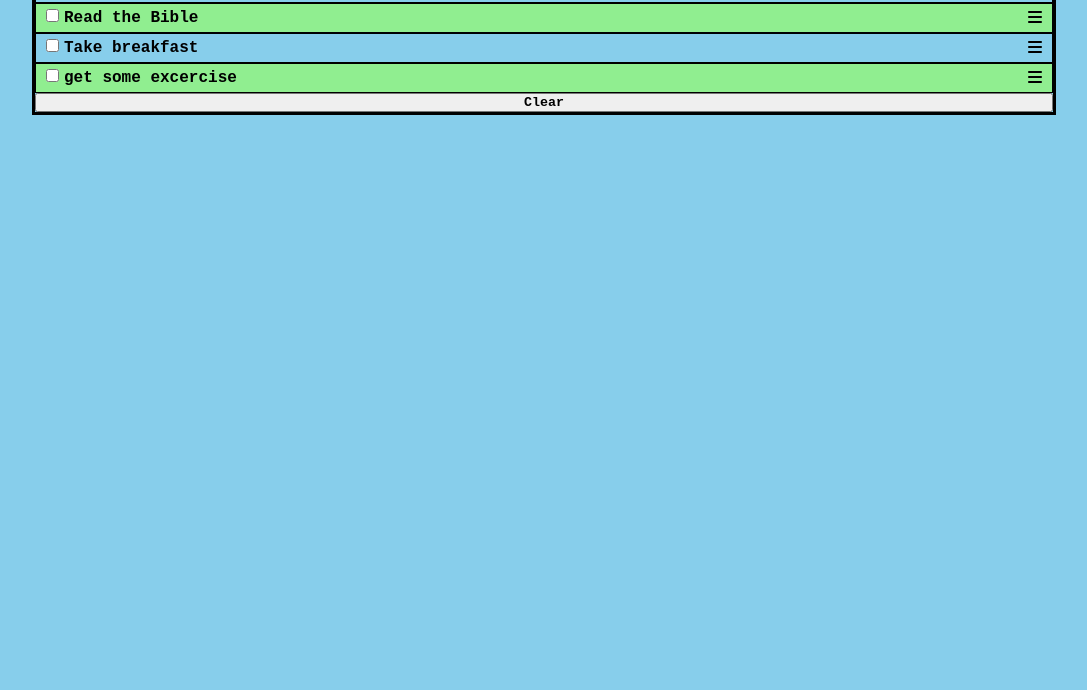
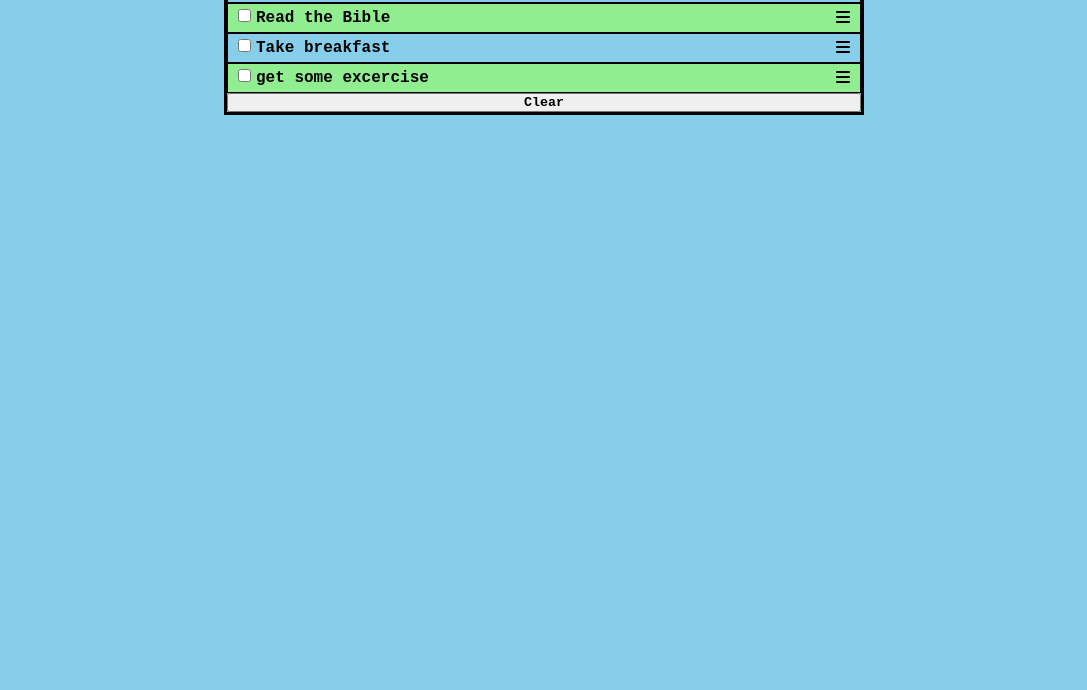
Before and after one commit to emmyobonyo/ToDoApp, a website built with webpack: page src/index.html in a window 1280 px wide. Shown: the part 110-800 px from the top of the page, without its empty margins (96-1183 px from the left). Built offline with nearby package versions, Linux system fonts and the light colour scheme.

Commit message:
Reduce width of medium and large screens to 50%

```diff
--- a/src/style.css
+++ b/src/style.css
@@ -49,3 +49,9 @@ p {
 button {
   width: 100%;
 }
+
+@media screen and (min-width: 768px) {
+  body {
+    width: 50%;
+  }
+}
```
Also changed, not shown: README.md.
